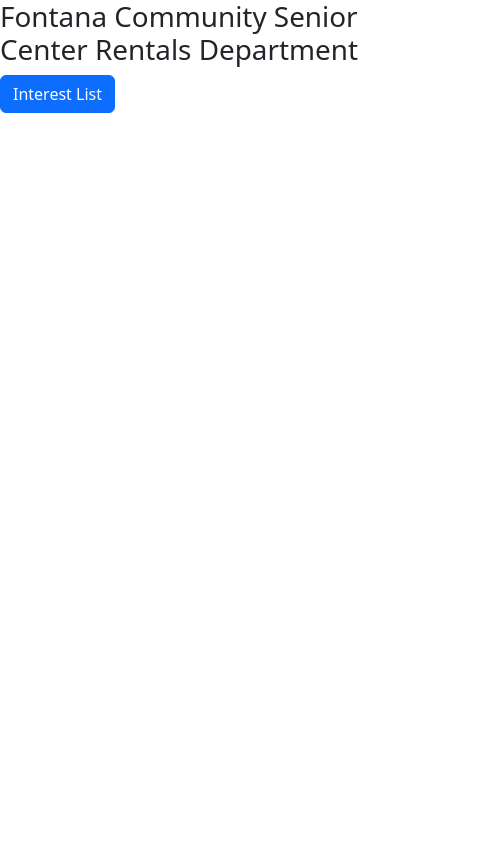
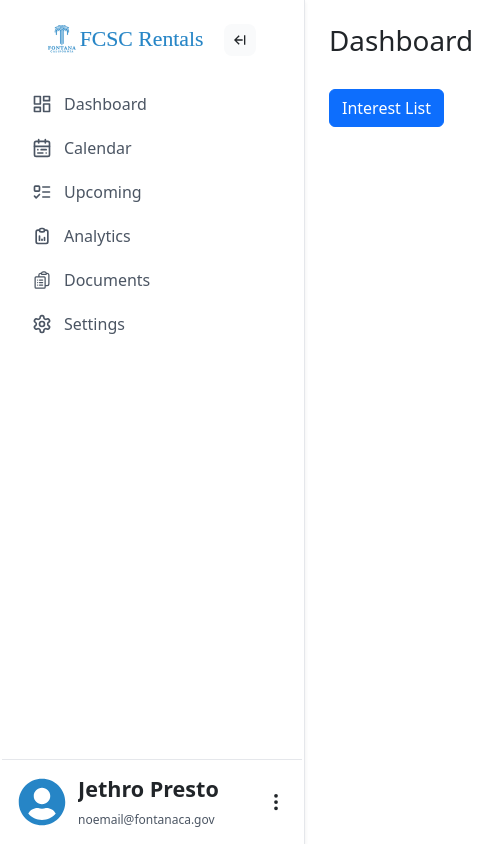
Before and after one commit to jethropresto/rentals_app, a React (Create React App) app in the folder frontend/: page / in a window 390 px wide. Shown: the whole page, 497 px wide, since content can reach past the window. Built offline with nearby package versions, Linux system fonts and the light colour scheme.

Commit message:
Successfully added the dashboard pages to the app and tested out responsiveness with the new sidebar
Dashboard is responsive when sidebar collapses and opens. I also did some management on the overflow in the interest list table.

```diff
--- a/frontend/src/App.js
+++ b/frontend/src/App.js
@@ -1,12 +1,54 @@
-import {BrowserRouter} from "react-router-dom";
-import Pages from "./pages/Pages";
+import { BrowserRouter, Link} from 'react-router-dom';
+import 'bootstrap/dist/css/bootstrap.css';
+import Pages from './pages/Pages';
+import Sidebar, { SidebarItem } from './components/reusable/Sidebar';
+import { LuLayoutDashboard, LuCalendarRange, LuSettings, LuListTodo } from 'react-icons/lu';
+import { TbReportAnalytics } from 'react-icons/tb';
+import { HiOutlineClipboardDocumentList } from 'react-icons/hi2';
+
 
 function App() {
 
   return (
     <BrowserRouter>
-      <Pages />
+      <main className="App flex h-screen">
+        <Sidebar >
+            <SidebarItem
+              icon={<LuLayoutDashboard size={20} />}
+              text="Dashboard"
+            />
+
+            <SidebarItem
+              icon={<LuCalendarRange size={20} />}
+              text="Calendar"
+            />
+
+            <SidebarItem
+              icon={<LuListTodo size={20} />}
+              text="Upcoming"
+            />
+
+            <SidebarItem
+              icon={<TbReportAnalytics size={20} />}
+              text="Analytics"
+            />
+
+            <SidebarItem
+              icon={<HiOutlineClipboardDocumentList size={20} />}
+              text="Documents"
+            />
+
+            <SidebarItem
+              icon={<LuSettings size={20} />}
+              text="Settings"
+            />
+          </Sidebar>
+
+          <Pages/>
+      </main>
     </BrowserRouter>
+
+
   );
 
 }
--- a/frontend/src/index.js
+++ b/frontend/src/index.js
@@ -1,7 +1,7 @@
 import React from 'react';
 import ReactDOM from 'react-dom/client';
+import 'bootstrap';
 import './index.css';
-import 'bootstrap/dist/css/bootstrap.css';
 import App from './App';
 
 const root = ReactDOM.createRoot(document.getElementById('root'));
--- a/frontend/src/pages/Home.jsx
+++ b/frontend/src/pages/Home.jsx
@@ -3,15 +3,17 @@
 
 function Home() {
   return (
-    <div>
-        <h1>Fontana Community Senior Center Rentals Department</h1>
+    <div className='p-4'>
+      <div className="pb-4 items-center">
+        <h1>Dashboard</h1>
+      </div>
 
-        <div>
-          <Link to="/interest_list">
-            <Button type="button" >Interest List</Button>
-          </Link>
 
-        </div>
+      <div>
+        <Link to="/interest_list">
+          <Button className="btn-primary" type="button" >Interest List</Button>
+        </Link>
+      </div>
     </div>
 
   )
--- a/frontend/src/pages/InterestList.jsx
+++ b/frontend/src/pages/InterestList.jsx
@@ -1,16 +1,13 @@
 import React, { useEffect, useState } from 'react';
 import Button from 'react-bootstrap/Button';
 import Table from 'react-bootstrap/Table';
-import Container from 'react-bootstrap/Container';
-import Row from 'react-bootstrap/Row';
-import Col from 'react-bootstrap/Col';
 import axios from 'axios';
 import NewInterestModal from '../components/InterestList/NewInterestModal';
 
 function InterestList() {
 
     const [interestList, setInterestList] = useState([]);
-    const [isOpen, setOpen] = useState(false);
+    const [isOpen, setOpen] = useState(true);
     const [buttonText, setButtonText] = useState("Show Interest List");
 
     const handleClick = () => {
@@ -30,25 +27,21 @@
 
 
     return (
-        <div>
-            <h1>Interest List</h1>
+        <div className="h-screen sm:px-6 w-full">
+            <div className="h-full flex flex-col">
+                <div className="px-4 md:px-10 py-4 md:py-7">
+                    <div className="flex items-center justify-between">
+                        <p tabindex="0" className="sm:text-lg md:text-xl lg:text-2xl font-bold text-gray-800">Interest List</p>
+                        <div className="py-3 px-4 flex">
+                            <NewInterestModal />
+                        </div>
+                    </div>
+                </div>
 
-            <Container>
-                <Row align="center">
-                    <Col>
-                        <Button type="button" onClick={handleClick}>{buttonText}</Button>
-                    </Col>
+                <div className="relative overflow-y-auto border">
 
-                    <Col>
-                        <NewInterestModal></NewInterestModal>
-                    </Col>
-                </Row>
-            </Container>
-
-            <div>
-
-                {isOpen && <Table>
-                    <thead>
+                    {isOpen && <Table className="border border-spacing-4">
+                        <thead className="mt-3 border-b text-sm uppercase bg-gray-100 sticky top-0">
                             <tr>
                                 <th> Name </th>
                                 <th> Phone Number </th>
@@ -82,6 +75,8 @@
                     </Table>}
                 </div>
             </div>
+
+        </div>
     )
 }
 
--- a/frontend/src/pages/Pages.jsx
+++ b/frontend/src/pages/Pages.jsx
@@ -1,5 +1,5 @@
 import React from 'react'
-import { Route, Routes } from "react-router-dom";
+import { Route, Routes } from 'react-router-dom';
 import InterestList from './InterestList';
 import Home from './Home';
 
```
Lines whose indentation alone changed are shown as unchanged.
